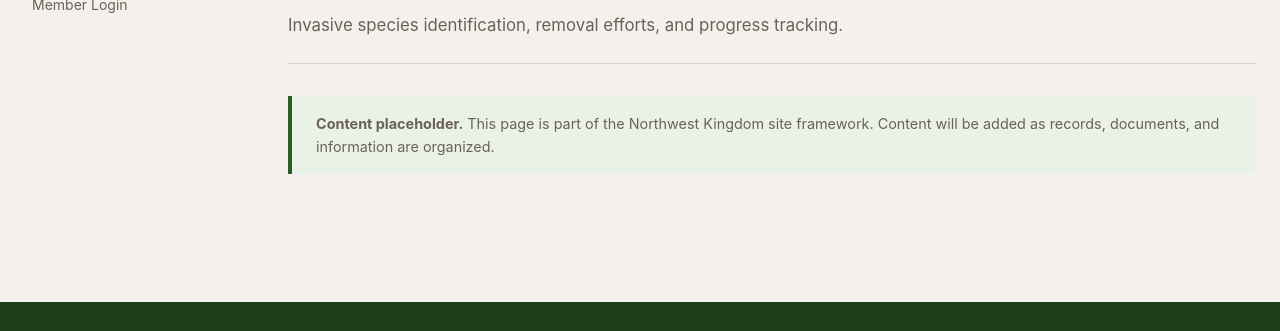
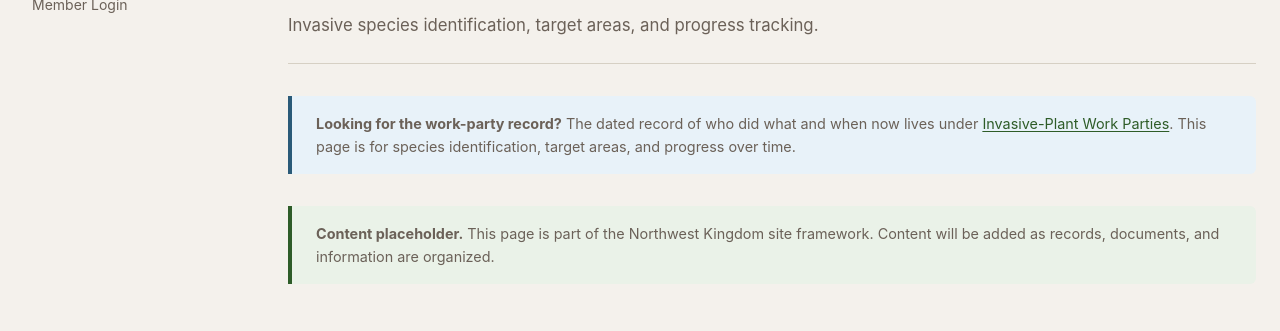
Before and after one commit to Xannith/NorthwestKingdom, a plain HTML site: page member/operations/land-stewardship/invasive-removal.html in a window 1280 px wide. Shown: the part 445-776 px from the top of the page. Drawn offline with Linux system fonts and the light colour scheme.

Commit message:
Operations: scope Land Stewardship descriptions away from work-party records
Drops "invasive removal" from the Land Stewardship card on the Operations
index and from the section's own page header, since the dated record of
invasive-plant work now lives under Work Parties.

Land Stewardship still has an invasive-removal page, so rather than leave it
claiming the same ground, its description narrows to species identification,
target areas, and progress tracking, and it now points readers to the
work-party record. The split is: Land Stewardship covers what and where,
Work Parties covers who did what and when.

Co-Authored-By: Claude Opus 5 <noreply@anthropic.com>

```diff
--- a/member/operations/land-stewardship/invasive-removal.html
+++ b/member/operations/land-stewardship/invasive-removal.html
@@ -33,7 +33,14 @@
       <div class="page-header">
         <span class="section-badge section-badge--member">Member area</span>
         <h1>Invasive Removal</h1>
-        <p>Invasive species identification, removal efforts, and progress tracking.</p>
+        <p>Invasive species identification, target areas, and progress tracking.</p>
+      </div>
+
+      <div class="notice notice--member">
+        <strong>Looking for the work-party record?</strong>
+        The dated record of who did what and when now lives under
+        <a href="/member/operations/work-parties/invasive-plants.html">Invasive-Plant Work Parties</a>.
+        This page is for species identification, target areas, and progress over time.
       </div>
 
       <div class="notice notice--info">
```
Also changed, not shown: member/operations/index.html (+1 -1 lines), member/operations/land-stewardship/index.html (+1 -1 lines).
